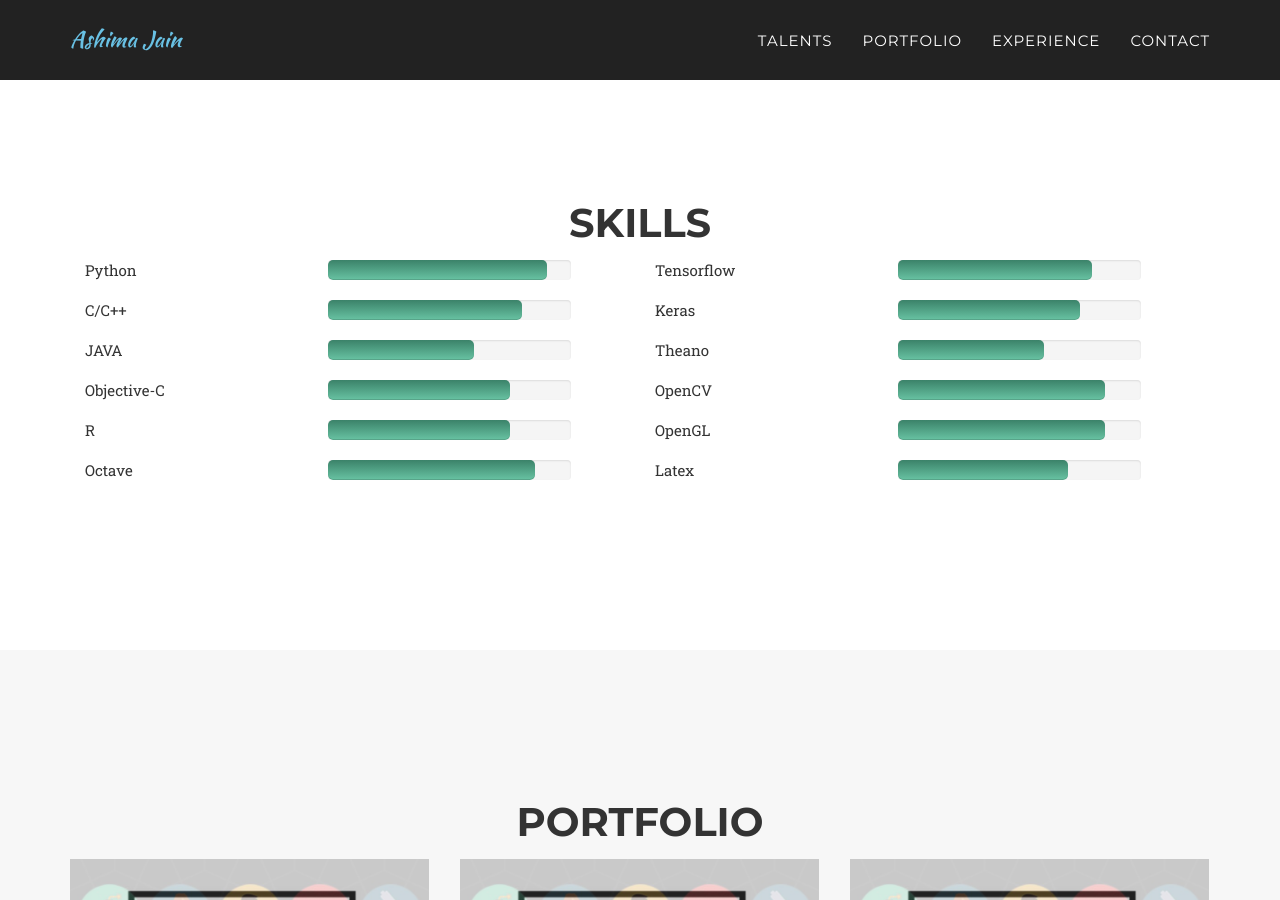
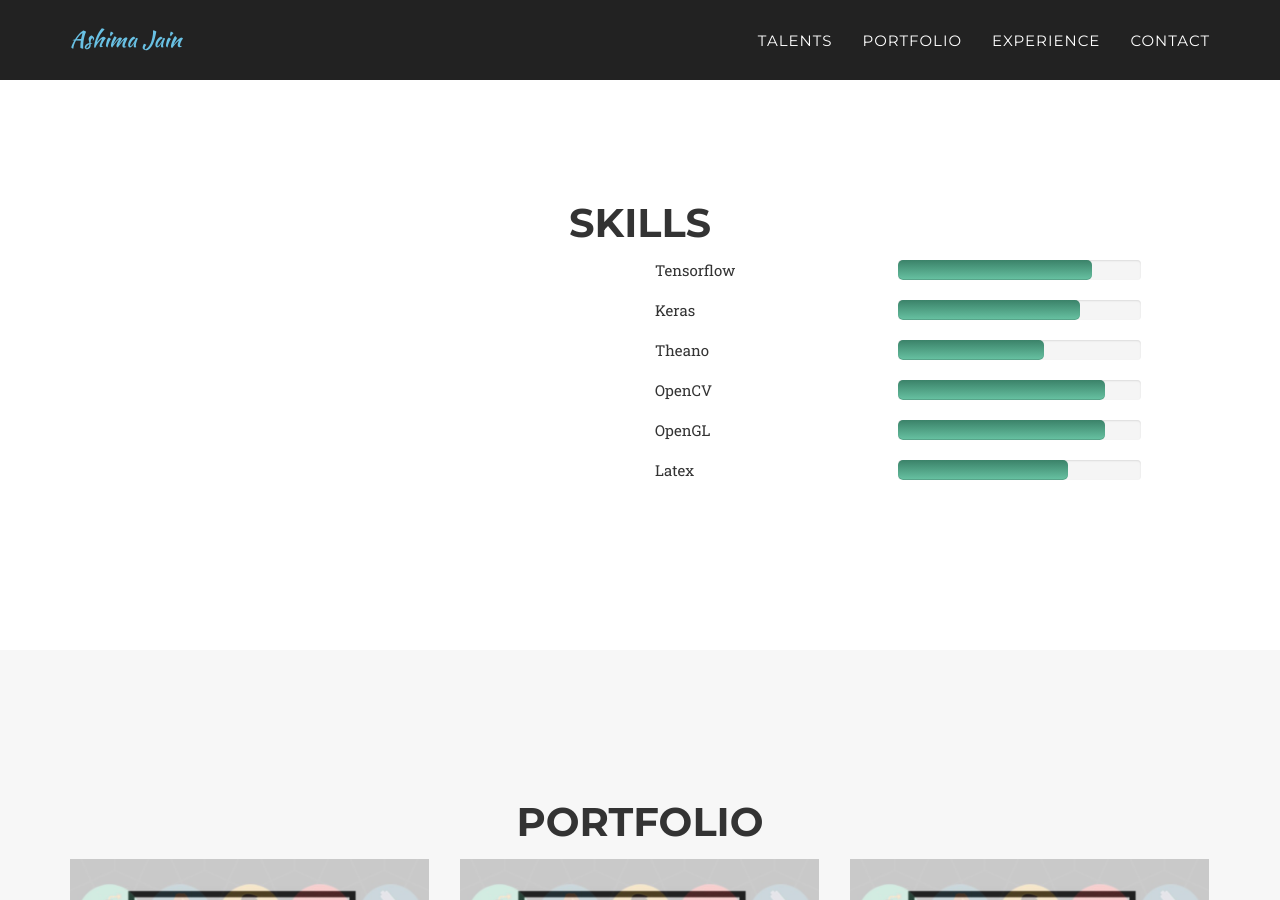
Before and after one commit to ashimajain2595/ashimajainCV, a Jekyll site: the page built from index.html, in a window 1280 px wide and 900 px high, scrolled down 707 px. Built offline with Jekyll 4.4.1, drawn with Linux system fonts in a browser that asks for light colours; some web fonts are replaced.

Commit message:
Skill Update

```diff
--- a/_includes/services.html
+++ b/_includes/services.html
@@ -8,47 +8,14 @@
                 </div>
             </div>
             <div class="col-md-6">
-              <div class="skill-progress">
-                 <div class="skill-title"> <span>Python</span> </div>
-                 <div class="progress">
-                    <div class="progress-bar six-sec-ease-in-out" role="progressbar" aria-valuenow="90" aria-valuemin="0" aria-valuemax="100" style="width: 90%;"> <span>79%</span> </div>
-                 </div>
-              </div>
-
-              <div class="skill-progress">
-                 <div class="skill-title"> <span>C/C++</span> </div>
-                 <div class="progress">
-                    <div class="progress-bar six-sec-ease-in-out" role="progressbar" aria-valuenow="80" aria-valuemin="0" aria-valuemax="100" style="width: 80%;"> <span>79%</span> </div>
-                 </div>
-              </div>
-
-              <div class="skill-progress">
-                 <div class="skill-title"> <span>JAVA</span> </div>
-                 <div class="progress">
-                    <div class="progress-bar six-sec-ease-in-out" role="progressbar" aria-valuenow="60" aria-valuemin="0" aria-valuemax="100" style="width: 60%;"> <span>79%</span> </div>
-                 </div>
-              </div>
-
-              <div class="skill-progress">
-                 <div class="skill-title"> <span>Objective-C</span> </div>
-                 <div class="progress">
-                    <div class="progress-bar six-sec-ease-in-out" role="progressbar" aria-valuenow="75" aria-valuemin="0" aria-valuemax="100" style="width: 75%;"> <span>79%</span> </div>
-                 </div>
-              </div>
-
-              <div class="skill-progress">
-                 <div class="skill-title"> <span>R</span> </div>
-                 <div class="progress">
-                    <div class="progress-bar six-sec-ease-in-out" role="progressbar" aria-valuenow="75" aria-valuemin="0" aria-valuemax="100" style="width: 75%;"> <span>79%</span> </div>
-                 </div>
-              </div>
-
-              <div class="skill-progress">
-                 <div class="skill-title"> <span>Octave</span> </div>
-                 <div class="progress">
-                    <div class="progress-bar six-sec-ease-in-out" role="progressbar" aria-valuenow="85" aria-valuemin="0" aria-valuemax="100" style="width: 85%;"> <span>79%</span> </div>
-                 </div>
-              </div>
+              {% for post in site.skills %}
+                <div class="skill-progress">
+                   <div class="skill-title"> <span>post.name</span> </div>
+                   <div class="progress">
+                      <div class="progress-bar six-sec-ease-in-out" role="progressbar" aria-valuenow="{{ post.level }}" aria-valuemin="0" aria-valuemax="100" style="width: {{ post.level }}%;"> <span>79%</span> </div>
+                   </div>
+                </div>
+              {% endfor %}
             </div>
 
 
```
Also changed, not shown: _skills/2014-07-16-skills-1.markdown (added, +9 -0 lines).
